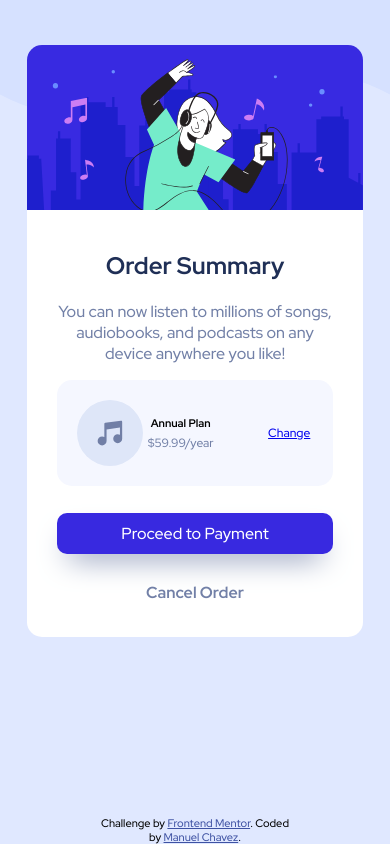
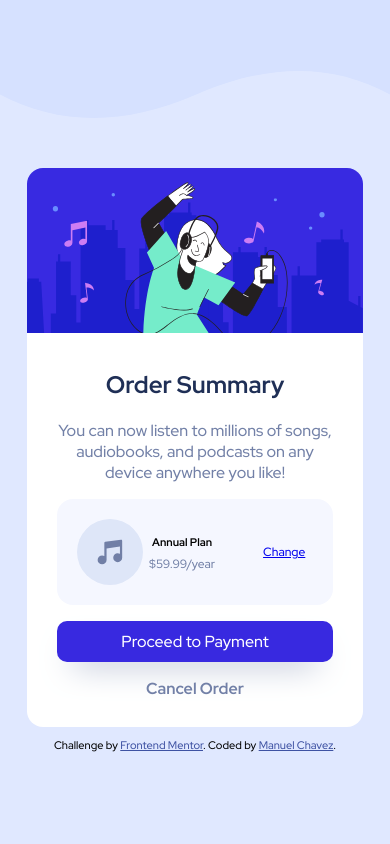
Before and after one commit to manuel-chavez27/Order-Summary-Component, a plain HTML site: page index.html in a window 390 px wide. Drawn offline with Linux system fonts and the light colour scheme.

Commit message:
Feedback Corrections

```diff
--- a/css/style.css
+++ b/css/style.css
@@ -8,18 +8,20 @@
 }
 
 .attribution {
-    font-size: 11px;
+    font-size: 0.688rem;
     text-align: center;
-    position: absolute;
-    bottom: 0;
-    left: 25%;
-    right: 25%;
 }
 .attribution a {
     color: hsl(228, 45%, 44%);
 }
 
 /*font-family: 'Red Hat Display', sans-serif;*/
+
+html {
+    -webkit-box-sizing: border-box;
+       -moz-box-sizing: border-box;
+            box-sizing: border-box;
+}
 
 body {
     font-family: 'Red Hat Display', sans-serif;
@@ -38,26 +40,26 @@ main {
     position: relative;
     width: min-content;
     text-align: center;
-    margin-top: 10%;
+    margin-top: 10rem;
 }
 
 .container-info {
     max-width: 100%;
     background-color: #FFF;
     text-align: center;
-    padding: 20px 50px;
-    border-radius: 0 0 15px 15px;
-    margin-top: -5px;
+    padding: 1.25rem 3.125rem;
+    border-radius: 0 0 1rem 1rem;
+    margin-top: -0.5rem;
 }
 
 .container-info__plan {
     display: flex;
     align-items: center;
-    gap: 23%;
+    gap: 3rem;
     background-color: var(--veryPaleBlue);
-    padding: 20px;
-    margin-bottom: 10%;
-    border-radius: 15px;
+    padding: 1.25rem;
+    margin-bottom: 1rem;
+    border-radius: 1rem;
 }
 
 .container-plan__cost {
@@ -84,12 +86,12 @@ main {
 
 .container-button__payment {
     background-color: var(--brightBlue);
-    border-radius: 10px;
-    padding: 10px;
+    border-radius: 0.625rem;
+    padding: 0.625rem;
     text-decoration: none;
     color: #FFF;
-    margin-bottom: 10%;
-    box-shadow: 0px 15px 30px -12px hsl(224, 23%, 55%);
+    margin-bottom: 1rem;
+    box-shadow: 0rem 1rem 2rem -1rem hsl(224, 23%, 55%);
 }
 
 .container-button__payment:hover {
@@ -100,7 +102,7 @@ main {
     text-decoration: none;
     color: var(--DesaturatedBlue);
     font-weight: 700;
-    margin-bottom: 5%;
+    margin-bottom: 0.5rem;
 }
 
 .container-button__cancel:hover {
@@ -120,7 +122,7 @@ main {
 }
 
 .container img {
-    border-radius: 15px 15px 0 0;
+    border-radius: 1rem 1rem 0 0;
 }
 
 @media (max-width: 450px) {
@@ -131,25 +133,25 @@ main {
         width: 100%;
     }
     .container-info {
-        padding: 20px 30px;
+        padding: 1.25rem 1.875rem;
     }
     .container-info__plan a{
-        font-size: 12px;
+        font-size: 0.75rem;
     }
     .container-plan__cost {
-        column-gap: 8px;
-        gap: 5px;
+        column-gap: 0.5rem;
+        gap: 0.4rem;
     }
     .container-plan__type{
         display: flex;
         align-items: flex-end;
         justify-content: center;
-        font-size: 11px;
+        font-size: 0.688rem;
     }
     .container-plan__price{
         display: flex;
         align-items: flex-start;
         justify-content: center;
-        font-size: 12px;
+        font-size: 0.75rem;
     }
 }
--- a/index.html
+++ b/index.html
@@ -17,16 +17,15 @@
 
   <main>
     <div class="container">
-      <img src="/images/illustration-hero.svg" alt="">
+      <img src="/images/illustration-hero.svg" alt="" aria-hidden="true">
 
       <div class="container-info">
         <h2>Order Summary</h2>
         <p>You can now listen to millions of songs, audiobooks, and podcasts on any
           device anywhere you like!</p>
-
           <div class="container-info__plan">
             <div class="container-plan__cost">
-              <img src="/images/icon-music.svg" alt="">
+              <img src="/images/icon-music.svg" alt="" aria-hidden="true">
               <span class="container-plan__type">Annual Plan</span>
               <span class="container-plan__price">$59.99/year</span>
             </div>
@@ -42,9 +41,10 @@
   </main>
 
 
-  <div class="attribution">
-    Challenge by <a href="https://www.frontendmentor.io?ref=challenge" target="_blank">Frontend Mentor</a>.
-    Coded by <a href="#">Manuel Chavez</a>.
-  </div>
+  <footer class="attribution">
+    <p>Challenge by <a href="https://www.frontendmentor.io?ref=challenge" target="_blank">Frontend Mentor</a>.
+    Coded by <a target="_blank" href="https://github.com/manuel-chavez27">Manuel Chavez</a>.
+    </p>
+  </footer>
 </body>
 </html>
```
